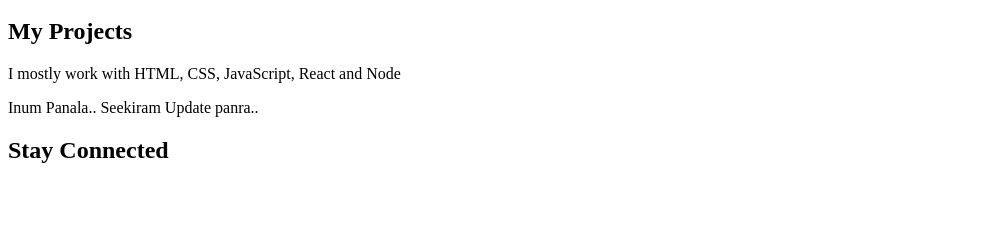
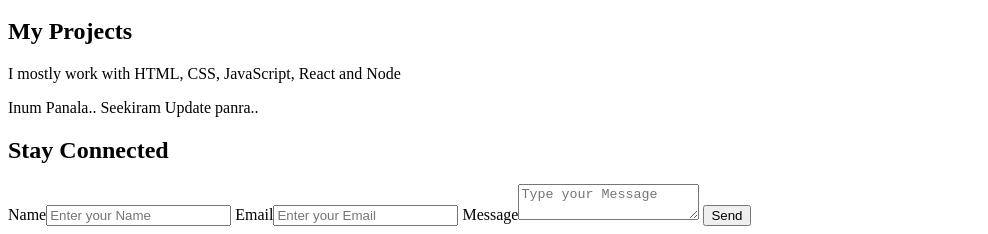
Before and after one commit to Stephendass/html-css, a plain HTML site: page Portfolio/Portfolio.html in a window 1280 px wide. Shown: the part 2258-2492 px from the top of the page, without its empty margins (0-988 px from the left). Before the commit the page ends 2442 px from the top, so only its background shows below. Drawn offline with Linux system fonts and the light colour scheme.

Commit message:
Adding Stay Connected Section

```diff
--- a/Portfolio/Portfolio.html
+++ b/Portfolio/Portfolio.html
@@ -62,6 +62,12 @@
     </section>
     <section id="contact-form">
         <h2>Stay Connected</h2>
+        <form class="contact-heading" id="contact" name="contact" accept-charset="utf-8">
+            <label><span>Name</span><input class="form_input" name="name" type="text" placeholder="Enter your Name"/></label>
+            <label><span>Email</span><input class="form_input" name="email" type="email" placeholder="Enter your Email"></label>
+            <label><span>Message</span><textarea class="form_input" name="message" placeholder="Type your Message"></textarea></label>
+            <input class="form_input submit_button" name="submit" type="submit" value="Send">
+        </form>
 
     </section>
 </body>
```
